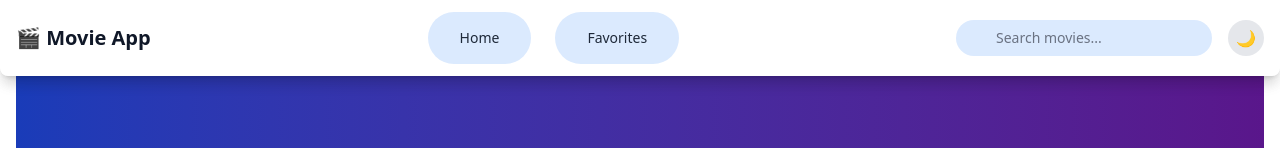
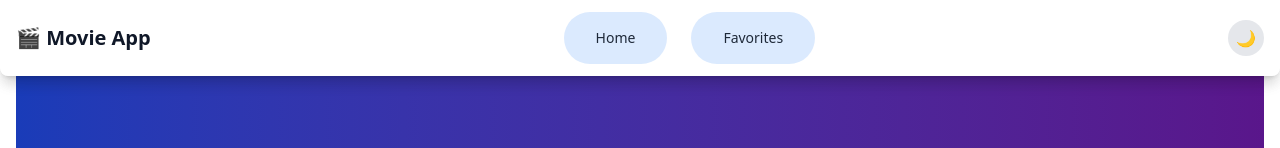
Before and after one commit to oxsiju101/movIeappnew, a React (Vite) app: page /favorites in a window 1280 px wide. Shown: the top 148 px of the page. Built offline with nearby package versions, Linux system fonts and the light colour scheme; no server answers.

Commit message:
Update NavBar.jsx

```diff
--- a/src/components/NavBar.jsx
+++ b/src/components/NavBar.jsx
@@ -57,28 +57,7 @@ const NavBar = ({ query, setQuery, handleSearch, darkMode, setDarkMode }) => {
 
         {/* Search & Theme Toggle */}
         <div className="mt-3 md:mt-0 w-full md:w-auto flex flex-col sm:flex-row items-center gap-3 md:gap-4">
-          <form
-            onSubmit={handleSearch}
-            className="relative w-full sm:w-64 order-2 sm:order-1"
-          >
-            <input
-              type="text"
-              value={query}
-              onChange={(e) => setQuery(e.target.value)}
-              placeholder="Search movies..."
-              className="w-full bg-blue-100 dark:bg-gray-800 text-sm text-gray-900 dark:text-gray-100 placeholder-gray-500 dark:placeholder-gray-400 rounded-full py-2 pl-10 pr-4 focus:outline-none focus:ring-2 focus:ring-blue-500 dark:focus:ring-blue-400 transition-colors"
-            />
-            <svg
-              className="absolute left-3 top-1/2 transform -translate-y-1/2 w-5 h-5 text-gray-500 dark:text-gray-300"
-              xmlns="http://www.w3.org/2000/svg"
-              viewBox="0 0 48 48"
-              fill="currentColor"
-            >
-              <path d="M46,40.02... (icon path)" />
-            </svg>
-          </form>
-
-          <button
+                    <button
             onClick={() => setDarkMode(!darkMode)}
             aria-label="Toggle Dark Mode"
             className="order-1 sm:order-2 w-9 h-9 flex items-center justify-center rounded-full bg-gray-200 dark:bg-gray-700 text-gray-800 dark:text-gray-200 hover:bg-gray-300 dark:hover:bg-gray-600 transition-colors"
```
